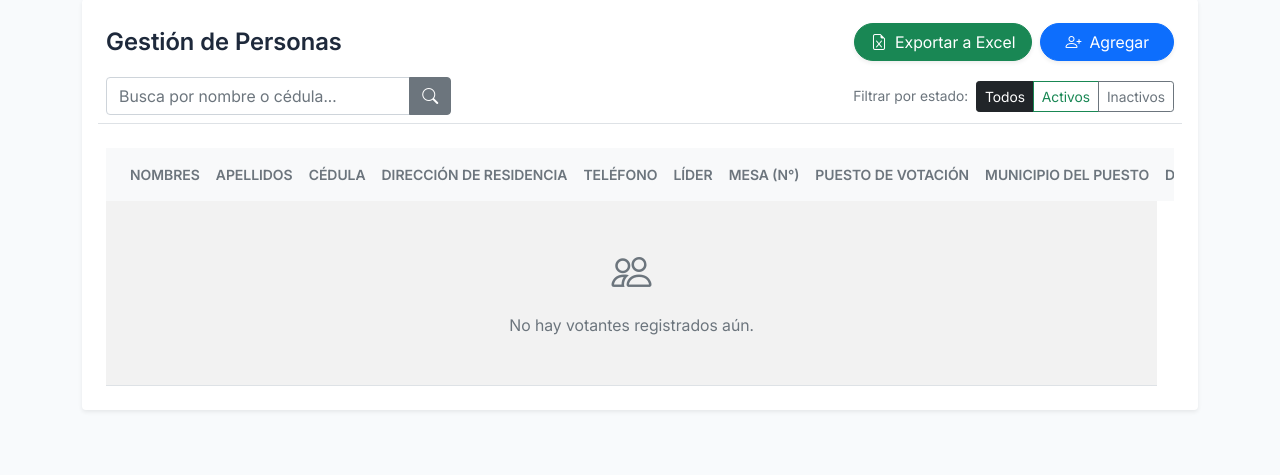
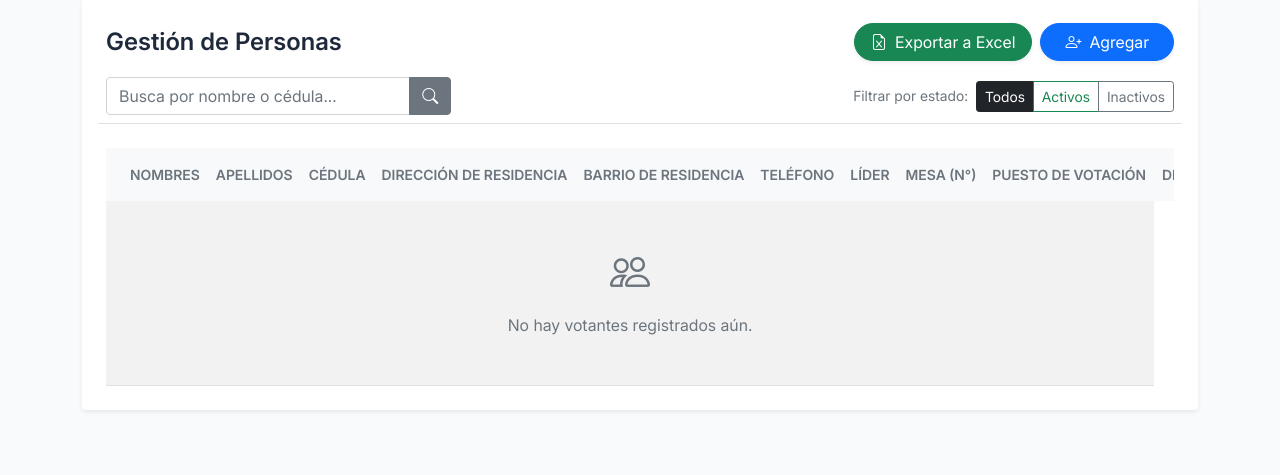
Before and after one commit to Duban20/AppVotantes, a Django app: page /personas/ in a window 1280 px wide. Shown: the part 119-594 px from the top of the page. Run offline with Django 5.2, Linux system fonts and the light colour scheme; the visitor is signed in with stand-in values (Sample User, id 1); data that the repository does not hold is empty; some libraries are stand-ins or nearby versions.

Commit message:
nuevo campo barrio

```diff
--- a/AppMunicipio/models.py
+++ b/AppMunicipio/models.py
@@ -34,4 +34,4 @@ class Municipio(models.Model):
         verbose_name_plural = "Municipios / Corregimientos"
 
     def __str__(self):
-        return f"{self.nombre} – {self.departamento}"
+        return self.nombre
--- a/appformulario/admin.py
+++ b/appformulario/admin.py
@@ -9,6 +9,7 @@ class VotanteAdmin(admin.ModelAdmin):
     'lider_nombre',
     'mesa_numero',
     'puesto_direccion',
+    'barrio_residencia',
     'puesto_nombre',
     'municipio_y_departamento_puesto',
 )
@@ -26,7 +27,7 @@ class VotanteAdmin(admin.ModelAdmin):
 
     fieldsets = (
         ('Información Personal', {
-            'fields': ('nombre', 'apellido', 'cedula', 'direccion_residencia', 'telefono')
+            'fields': ('nombre', 'apellido', 'cedula', 'direccion_residencia', 'barrio_residencia', 'telefono')
         }),
         ('Datos Electorales', {
             'fields': ('lider', 'mesa',)
--- a/appformulario/forms.py
+++ b/appformulario/forms.py
@@ -53,6 +53,7 @@ class VotanteForm(forms.ModelForm):
             'apellido',
             'cedula',
             'direccion_residencia',
+            'barrio_residencia',
             'telefono',
             'puesto_votacion',
             'mesa',
@@ -64,6 +65,7 @@ class VotanteForm(forms.ModelForm):
             'apellido': forms.TextInput(attrs={'class': 'form-control'}),
             'cedula': forms.NumberInput(attrs={'class': 'form-control'}),
             'direccion_residencia': forms.TextInput(attrs={'class': 'form-control'}),
+            'barrio_residencia': forms.TextInput(attrs={'class': 'form-control'}),
             'telefono': forms.NumberInput(attrs={'class': 'form-control'}),
             'puesto_votacion': forms.Select(attrs={'class': 'form-select'}),
             'mesa': forms.Select(attrs={'class': 'form-select'}),
--- a/appformulario/templates/votantes/lista.html
+++ b/appformulario/templates/votantes/lista.html
@@ -92,12 +92,14 @@
                                 <th class="py-3 text-uppercase text-secondary small fw-bold border-0">Apellidos</th>
                                 <th class="py-3 text-uppercase text-secondary small fw-bold border-0">Cédula</th>
                                 <th class="py-3 text-uppercase text-secondary small fw-bold border-0">Dirección de residencia</th>
+                                <th class="py-3 text-uppercase text-secondary small fw-bold border-0">Barrio de residencia</th>
                                 <th class="py-3 text-uppercase text-secondary small fw-bold border-0">Teléfono</th>
                                 <th class="py-3 text-uppercase text-secondary small fw-bold border-0">Líder</th>
                                 <th class="py-3 text-uppercase text-secondary small fw-bold border-0">Mesa (N°)</th>
                                 <th class="py-3 text-uppercase text-secondary small fw-bold border-0">Puesto de votación</th>
-                                <th class="py-3 text-uppercase text-secondary small fw-bold border-0">Municipio del puesto</th>
-                                <th class="py-3 text-uppercase text-secondary small fw-bold border-0">Dirección del puesto</th>
+                                <th class="py-3 text-uppercase text-secondary small fw-bold border-0">Dirección</th>
+                                <th class="py-3 text-uppercase text-secondary small fw-bold border-0">Municipio</th>
+                                <th class="py-3 text-uppercase text-secondary small fw-bold border-0">Departamento</th>
                                 <th class="py-3 text-uppercase text-secondary small fw-bold border-0">Estado</th>
                                 <th class="py-3 pe-4 text-end text-uppercase text-secondary small fw-bold border-0">Acciones</th>
                             </tr>
@@ -107,9 +109,10 @@
                             <tr>
                                 <td class="ps-4">{{ v.nombre }}</td>
                                 <td>{{ v.apellido }}</td>
-                                <td class="text-muted font-monospace small">{{ v.cedula }}</td>
-                                <td>{{ v.direccion_residencia|default:"—" }}</td>
-                                <td class="text-muted small">{{ v.telefono }}</td>
+                                <td class="font-monospace">{{ v.cedula }}</td>
+                                <td>{{ v.direccion_residencia}}</td>
+                                <td>{{ v.barrio_residencia}}</td>
+                                <td>{{ v.telefono }}</td>
 
                                 <!-- LÍDER: solo nombre -->
                                 <td>
@@ -138,21 +141,28 @@
                                     {% endif %}
                                 </td>
 
-                                <!-- MUNICIPIO – DEPARTAMENTO (PUESTO) -->
+                                <!-- DIRECCIÓN DEL PUESTO -->
                                 <td>
-                                    {% if v.mesa and v.mesa.puesto_votacion and v.mesa.puesto_votacion.municipio %}
-                                        {% with m=v.mesa.puesto_votacion.municipio %}
-                                            {{ m.nombre }}{% if m.departamento %} – {{ m.departamento.nombre }}{% endif %}
-                                        {% endwith %}
+                                    {% if v.mesa and v.mesa.puesto_votacion %}
+                                        {{ v.mesa.puesto_votacion.direccion|default:"—" }}
                                     {% else %}
                                         —
                                     {% endif %}
                                 </td>
 
-                                <!-- DIRECCIÓN DEL PUESTO -->
+                                <!-- MUNICIPIO DEL PUESTO -->
                                 <td>
-                                    {% if v.mesa and v.mesa.puesto_votacion %}
-                                        {{ v.mesa.puesto_votacion.direccion|default:"—" }}
+                                    {% if v.mesa and v.mesa.puesto_votacion and v.mesa.puesto_votacion.municipio %}
+                                        {{ v.mesa.puesto_votacion.municipio.nombre }}
+                                    {% else %}
+                                        —
+                                    {% endif %}
+                                </td>
+
+                                <!-- DEPARTAMENTO -->
+                                <td>
+                                    {% if v.mesa and v.mesa.puesto_votacion and v.mesa.puesto_votacion.municipio and v.mesa.puesto_votacion.municipio.departamento %}
+                                        {{ v.mesa.puesto_votacion.municipio.departamento.nombre }}
                                     {% else %}
                                         —
                                     {% endif %}
--- a/appformulario/views.py
+++ b/appformulario/views.py
@@ -163,17 +163,24 @@ def exportar_votantes_excel(request):
         nombre_puesto = puesto.nombre_lugar if puesto else ''
         direccion_puesto = puesto.direccion if puesto else ''
         municipio_puesto = puesto.municipio.nombre if puesto and puesto.municipio else ''
+        departamento_puesto = (
+            puesto.municipio.departamento.nombre
+            if puesto and puesto.municipio and puesto.municipio.departamento
+            else ''
+        )
 
         data.append({
             'Nombres': v.nombre,
             'Apellidos': v.apellido,
             'Cédula': v.cedula,
             'Dirección de residencia': v.direccion_residencia,
+            'Barrio de residencia': v.barrio_residencia,
             'Teléfono': v.telefono,
             'Líder': v.lider.nombre if v.lider else '',
             'Lugar de Votación': nombre_puesto,
-            'Municipio del Puesto': municipio_puesto,
-            'Dirección del Puesto': direccion_puesto,
+            'Dirección': direccion_puesto,
+            'Municipio': municipio_puesto,
+            'Departamento': departamento_puesto,
             'Mesa': v.mesa.numero,
         })
 
--- a/sitevotantes/settings.py
+++ b/sitevotantes/settings.py
@@ -24,7 +24,7 @@ BASE_DIR = Path(__file__).resolve().parent.parent
 SECRET_KEY = config('SECRET_KEY')
 
 # SECURITY WARNING: don't run with debug turned on in production!
-DEBUG = False
+DEBUG = True
 
 ALLOWED_HOSTS = ['.onrender.com','localhost','127.0.0.1']
 
```
Also changed, not shown: appformulario/models.py (+6 -1 lines), appformulario/templates/votantes/form.html (+7 -2 lines), appformulario/migrations/0003_votante_barrio_residencia_and_more.py (added).
